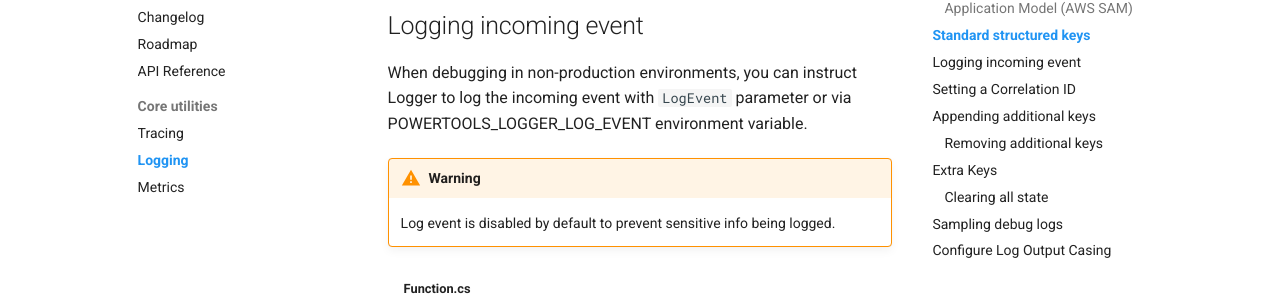
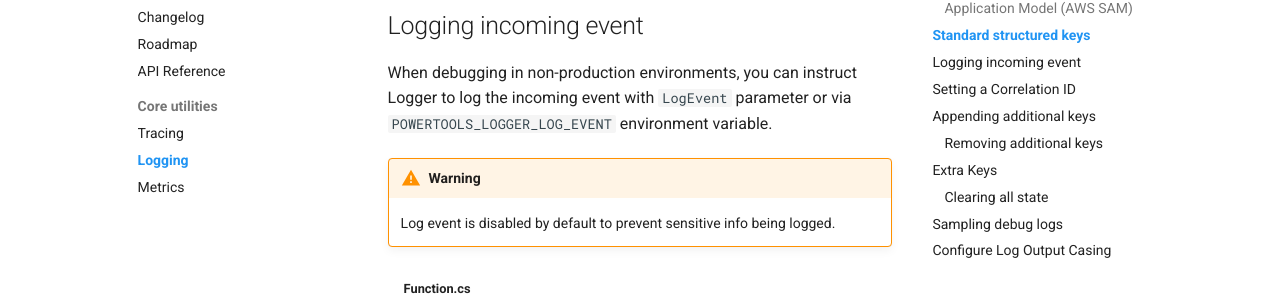
Before and after one commit to aws-powertools/powertools-lambda-dotnet, an MkDocs documentation site: the page built from docs/core/logging.md, in a window 1280 px wide and 900 px high, scrolled down 2886 px. Shown: the part 172-478 px from the top of the window. Built offline with MkDocs 1.6.1 and Material for MkDocs 9.7.7, drawn with Linux system fonts in a browser that asks for light colours; a script that is not in the unit is left out; comment, search, counter and statistics services are not loaded; the version menu is left out.

```diff
--- a/docs/core/logging.md
+++ b/docs/core/logging.md
@@ -63,7 +63,7 @@ Key | Type | Example | Description
 
 ## Logging incoming event
 
-When debugging in non-production environments, you can instruct Logger to log the incoming event with `LogEvent` parameter or via POWERTOOLS_LOGGER_LOG_EVENT environment variable.
+When debugging in non-production environments, you can instruct Logger to log the incoming event with `LogEvent` parameter or via `POWERTOOLS_LOGGER_LOG_EVENT` environment variable.
 
 !!! warning
     Log event is disabled by default to prevent sensitive info being logged.
```
